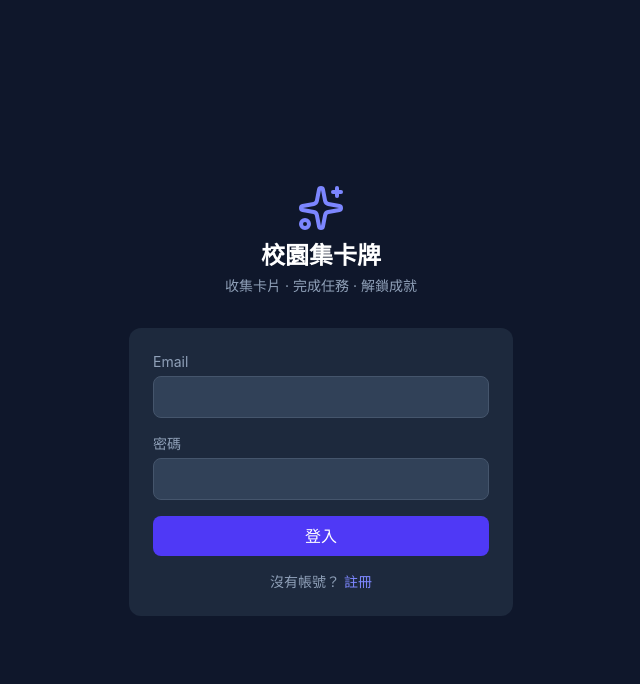
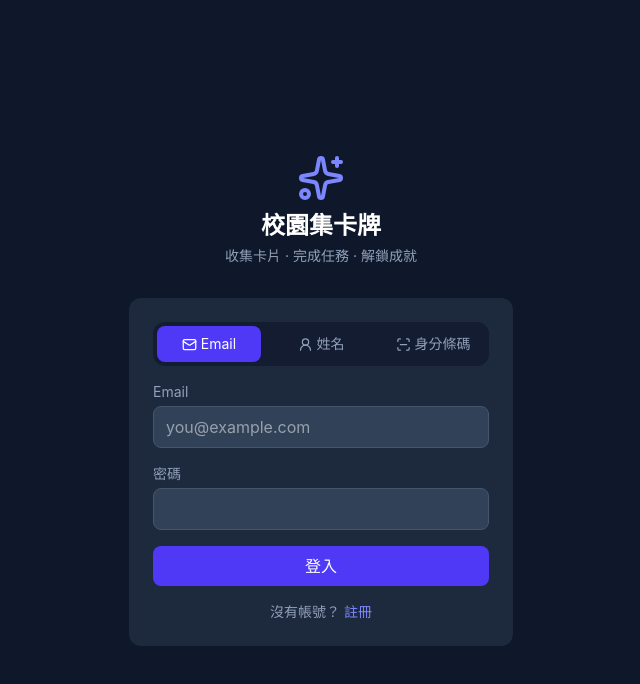
Before and after one commit to ttneway/cards-collection, a React (Vite) app: page /cards-collection/auth in a window 1280 px wide. Shown: the top 684 px of the page, without its empty margins (319-959 px from the left). Built offline with nearby package versions, Linux system fonts and the light colour scheme; no server answers.

Commit message:
Add login by name and scan code

```diff
--- a/src/pages/LoginPage.tsx
+++ b/src/pages/LoginPage.tsx
@@ -1,13 +1,22 @@
 import { useEffect, useState } from 'react'
 import { useNavigate } from 'react-router-dom'
 import { useAuthStore } from '../stores/authStore'
-import { Sparkles } from 'lucide-react'
+import { Mail, ScanLine, Sparkles, UserRound } from 'lucide-react'
+
+type LoginMode = 'email' | 'name' | 'scan_code'
+
+const loginModes: Array<{ id: LoginMode; label: string; icon: typeof Mail }> = [
+  { id: 'email', label: 'Email', icon: Mail },
+  { id: 'name', label: '姓名', icon: UserRound },
+  { id: 'scan_code', label: '身分條碼', icon: ScanLine }
+]
 
 export default function LoginPage() {
-  const [email, setEmail] = useState('')
+  const [identifier, setIdentifier] = useState('')
   const [password, setPassword] = useState('')
   const [name, setName] = useState('')
   const [isSignUp, setIsSignUp] = useState(false)
+  const [loginMode, setLoginMode] = useState<LoginMode>('email')
   const [error, setError] = useState<string | null>(null)
   const [loading, setLoading] = useState(false)
   const { signIn, signUp, user } = useAuthStore()
@@ -29,8 +38,8 @@ export default function LoginPage() {
     setLoading(true)
 
     const err = isSignUp
-      ? await signUp(email, password, name)
-      : await signIn(email, password)
+      ? await signUp(identifier, password, name)
+      : await signIn(identifier, password, loginMode)
 
     if (err) {
       setError(err)
@@ -52,6 +61,26 @@ export default function LoginPage() {
         </div>
 
         <form onSubmit={handleSubmit} className="bg-slate-800 rounded-xl p-6 space-y-4">
+          {!isSignUp && (
+            <div className="grid grid-cols-3 gap-2 rounded-xl bg-slate-900/70 p-1">
+              {loginModes.map(mode => {
+                const Icon = mode.icon
+                return (
+                  <button
+                    key={mode.id}
+                    type="button"
+                    onClick={() => { setLoginMode(mode.id); setError(null) }}
+                    className={`flex items-center justify-center gap-1 rounded-lg px-2 py-2 text-sm transition-colors ${
+                      loginMode === mode.id ? 'bg-indigo-600 text-white' : 'text-slate-400 hover:bg-slate-700 hover:text-white'
+                    }`}
+                  >
+                    <Icon size={15} />
+                    {mode.label}
+                  </button>
+                )
+              })}
+            </div>
+          )}
           {isSignUp && (
             <div>
               <label className="block text-sm text-slate-400 mb-1">姓名</label>
@@ -65,12 +94,23 @@ export default function LoginPage() {
             </div>
           )}
           <div>
-            <label className="block text-sm text-slate-400 mb-1">Email</label>
+            <label className="block text-sm text-slate-400 mb-1">
+              {isSignUp ? 'Email' : loginMode === 'email' ? 'Email' : loginMode === 'name' ? '姓名' : '身分條碼'}
+            </label>
             <input
-              type="email"
-              value={email}
-              onChange={e => setEmail(e.target.value)}
+              type={isSignUp || loginMode === 'email' ? 'email' : 'text'}
+              value={identifier}
+              onChange={e => setIdentifier(e.target.value)}
               className="w-full bg-slate-700 text-white rounded-lg px-3 py-2 border border-slate-600 focus:border-indigo-500 outline-none"
+              placeholder={
+                isSignUp
+                  ? 'you@example.com'
+                  : loginMode === 'email'
+                    ? 'you@example.com'
+                    : loginMode === 'name'
+                      ? '請輸入姓名'
+                      : '請掃描或輸入身分條碼'
+              }
               required
             />
           </div>
--- a/src/stores/authStore.ts
+++ b/src/stores/authStore.ts
@@ -3,6 +3,7 @@ import { supabase, isSupabaseConfigured } from '../lib/supabase'
 import type { Profile, Role } from '../types'
 
 let profileChannel: ReturnType<typeof supabase.channel> | null = null
+type LoginMode = 'email' | 'name' | 'scan_code'
 
 interface AuthState {
   user: Profile | null
@@ -10,7 +11,7 @@ interface AuthState {
   initialized: boolean
   configError: boolean
   initialize: () => Promise<void>
-  signIn: (email: string, password: string) => Promise<string | null>
+  signIn: (identifier: string, password: string, mode?: LoginMode) => Promise<string | null>
   signUp: (email: string, password: string, name: string) => Promise<string | null>
   signOut: () => Promise<void>
   hasRole: (...roles: Role[]) => boolean
@@ -62,9 +63,12 @@ export const useAuthStore = create<AuthState>((set, get) => ({
     })
   },
 
-  signIn: async (email, password) => {
+  signIn: async (identifier, password, mode = 'email') => {
     if (!isSupabaseConfigured) return 'Supabase 未設定'
     try {
+      const email = mode === 'email'
+        ? identifier.trim()
+        : await resolveLoginIdentifier(identifier, mode)
       const { data, error } = await supabase.auth.signInWithPassword({ email, password })
       if (error) return error.message
       if (data?.user) {
@@ -182,3 +186,26 @@ async function getOrCreateProfile(userId: string): Promise<Profile> {
   }
   return insertedProfile as Profile
 }
+
+async function resolveLoginIdentifier(identifier: string, mode: LoginMode): Promise<string> {
+  const value = identifier.trim()
+  if (!value) {
+    throw new Error('請先輸入登入資訊')
+  }
+
+  const { data, error } = await supabase.rpc('resolve_login_identifier', {
+    p_identifier: value,
+    p_mode: mode
+  })
+
+  if (error) {
+    throw new Error(error.message)
+  }
+
+  const resolvedEmail = data?.[0]?.email as string | undefined
+  if (!resolvedEmail) {
+    throw new Error('找不到可登入的帳號')
+  }
+
+  return resolvedEmail
+}
```
Also changed, not shown: 1 other file (tests, documents, lock files or other folders).
